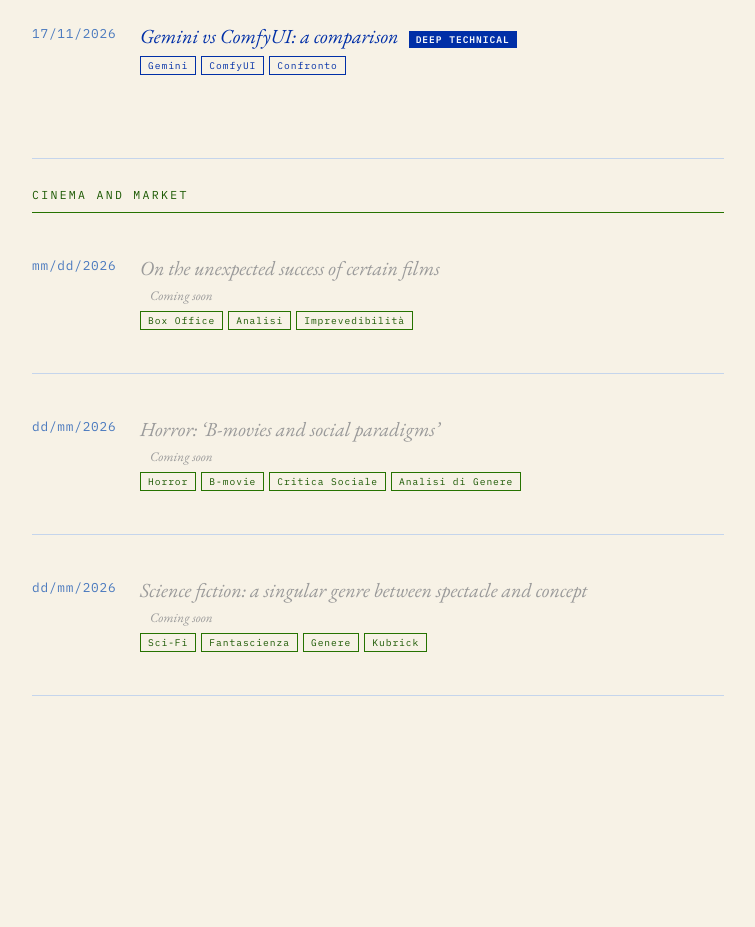
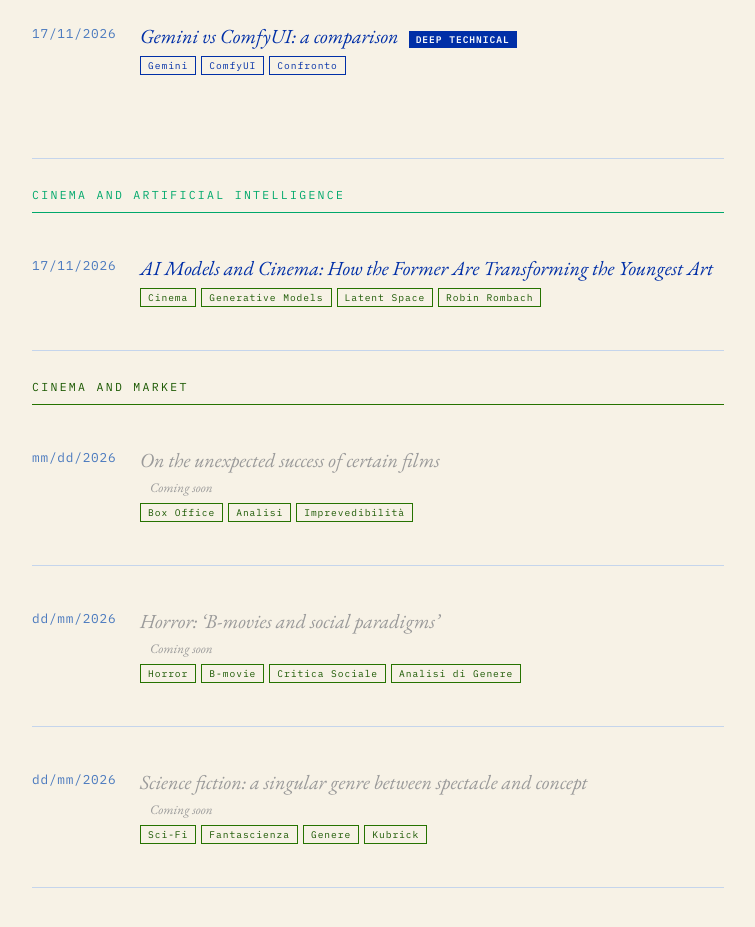
Before and after one commit to paoloalessandromarocco/storyline-engine, a plain HTML site: page en/posts.html in a window 1280 px wide. Shown: the part 2775-3702 px from the top of the page, without its empty margins (262-1017 px from the left). Before the commit the page ends 3571 px from the top, so only its background shows below. Drawn offline with Linux system fonts and the light colour scheme.

Commit message:
Add missing Cinema e AI section to EN posts listing
en/posts.html jumped straight from the ComfyUI group to "Cinema and
Market", skipping the Cinema and Artificial Intelligence group
entirely — the EN post had no entry point from the posts list.
Added it, mirroring the IT listing (same date, EN title and tags
already used inside the post body).

Co-Authored-By: Claude Sonnet 5 <noreply@anthropic.com>
Claude-Session: https://claude.ai/code/session_01JRcmtwYNoqvaxmvS9FC5u6

```diff
--- a/en/posts.html
+++ b/en/posts.html
@@ -400,6 +400,24 @@
 
 	-->
 
+    <!-- ── GROUP: Cinema and Artificial Intelligence ──────────────────── -->
+    <p class="post-group post-group--ai-cinema" id="cinema-ai">CINEMA AND ARTIFICIAL INTELLIGENCE</p>
+
+    <div class="post-item">
+      <span class="post-date">17/11/2026</span>
+      <div class="post-title-wrap">
+        <a href="/en/post-modelli-ai-cinema.html" class="post-title">
+          AI Models and Cinema: How the Former Are Transforming the Youngest Art
+        </a>
+        <div class="post-tags">
+          <span class="post-tag tag-cinema">Cinema</span>
+          <span class="post-tag tag-cinema">Generative Models</span>
+          <span class="post-tag tag-cinema">Latent Space</span>
+          <span class="post-tag tag-cinema">Robin Rombach</span>
+        </div>
+      </div>
+    </div>
+
     <!-- ── GROUP 3: Cinema e mercato ──────────────────────────────────── -->
     <p class="post-group post-group--cinema" id="cinema-mercato">CINEMA AND MARKET</p>
 
```
